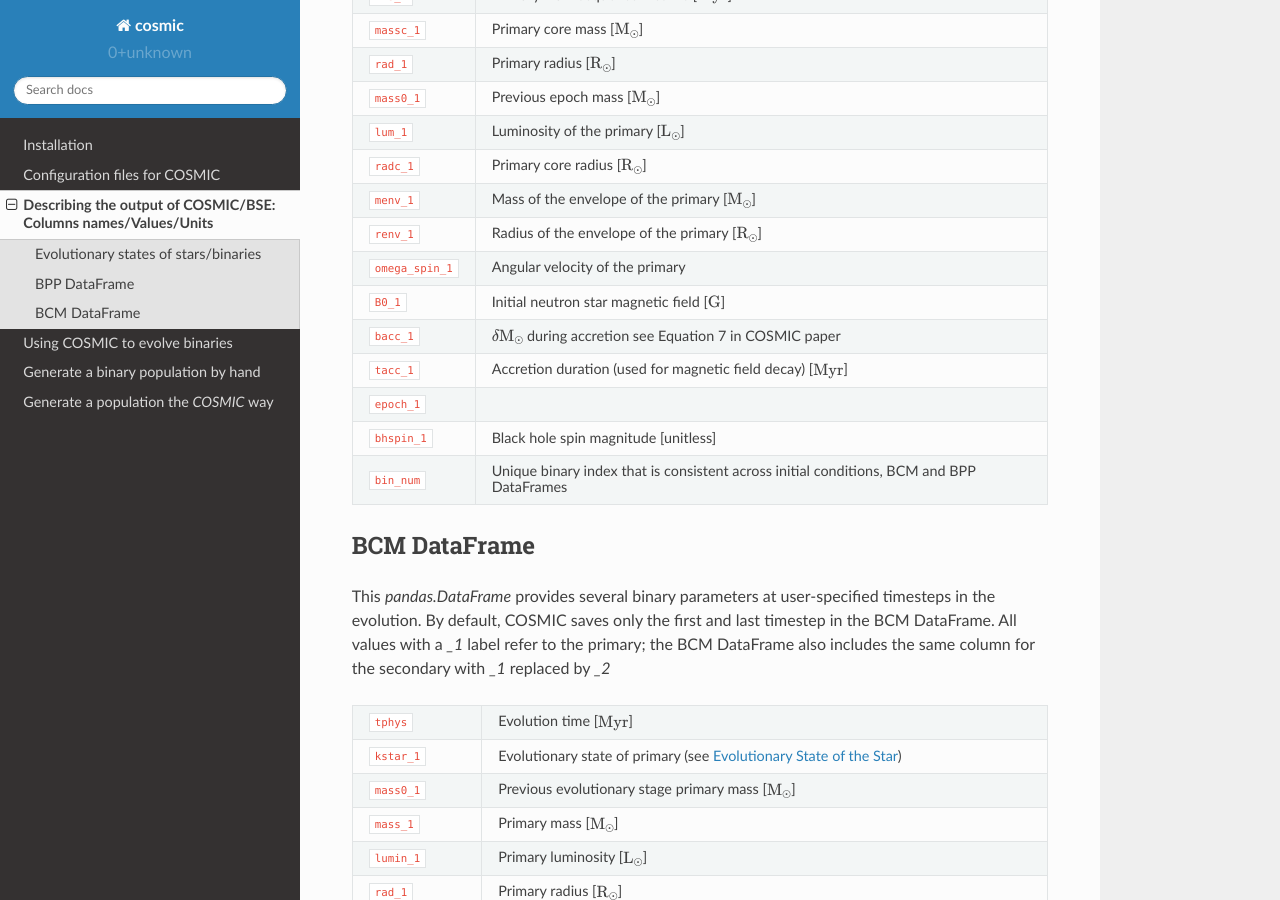
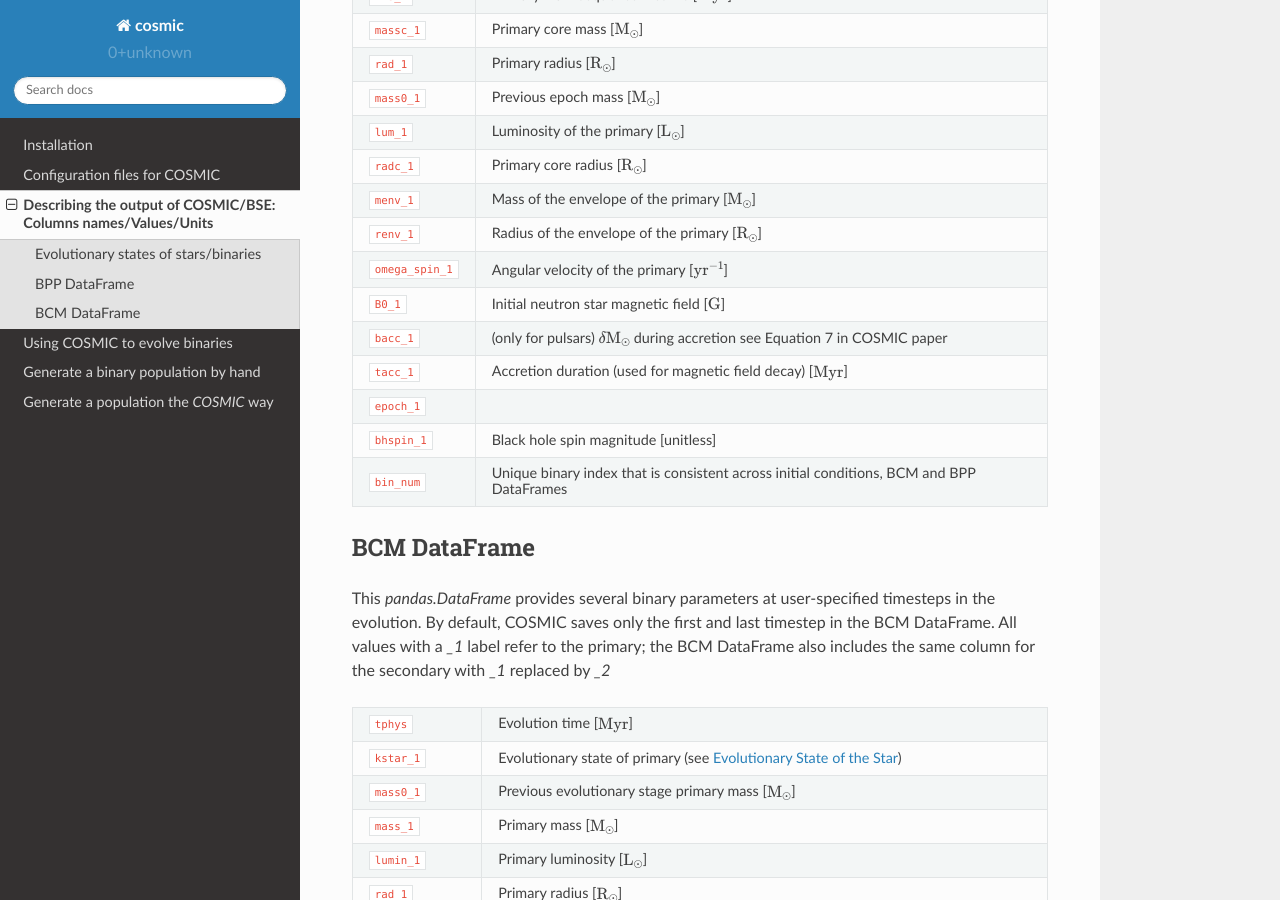
Before and after one commit to COSMIC-PopSynth/COSMIC, a Sphinx documentation site: the page built from docs/output_info/index.rst, in a window 1280 px wide and 900 px high, scrolled down 2461 px. Built offline with Sphinx 7.4.7 and the Read the Docs theme 2.0.0, drawn with Linux system fonts in a browser that asks for light colours; formulas are drawn with MathJax 3.

Commit message:
More docs

```diff
--- a/docs/output_info/index.rst
+++ b/docs/output_info/index.rst
@@ -103,9 +103,9 @@
 ``radc_1``        Primary core radius  [:math:`{\mathrm{R}_\odot}`]
 ``menv_1``        Mass of the envelope of the primary [:math:`{\mathrm{M}_\odot}`]
 ``renv_1``        Radius of the envelope of the primary [:math:`{\mathrm{R}_\odot}`]
-``omega_spin_1``  Angular velocity of the primary
+``omega_spin_1``  Angular velocity of the primary [:math:`{\rm{yr}}^{-1}`]
 ``B0_1``          Initial neutron star magnetic field [:math:`{\rm{G}}`]
-``bacc_1``        :math:`\delta{\mathrm{M}_\odot}` during accretion see Equation 7 in COSMIC paper
+``bacc_1``        (only for pulsars) :math:`\delta{\mathrm{M}_\odot}` during accretion see Equation 7 in COSMIC paper
 ``tacc_1``        Accretion duration (used for magnetic field decay) [:math:`{\rm{Myr}}`]
 ``epoch_1``
 ``bhspin_1``      Black hole spin magnitude [unitless]
```
Also changed, not shown: 1 other file.
